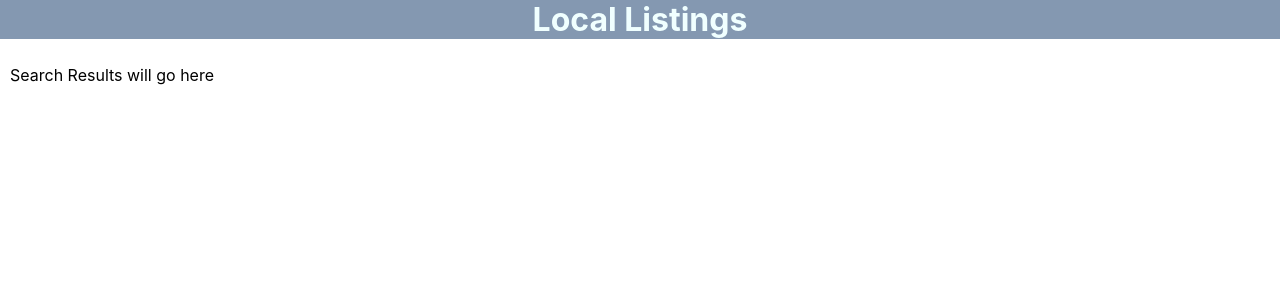
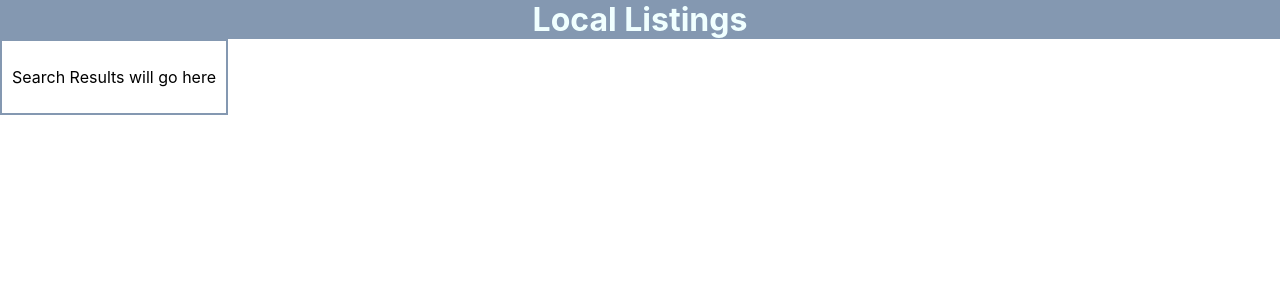
Before and after one commit to bviengineer/neighborhood-react-map, a React (Create React App) app: page / in a window 1280 px wide. Shown: the top 300 px of the page. Built offline with nearby package versions, Linux system fonts and the light colour scheme; no server answers.

Commit message:
Add border with color to side menu

```diff
--- a/src/App.css
+++ b/src/App.css
@@ -60,4 +60,5 @@ h1 {
   height: 100%;
   float: left;
   padding: 10px;
+  border: 2px solid rgba(10,50,100,0.5);
 }
```
